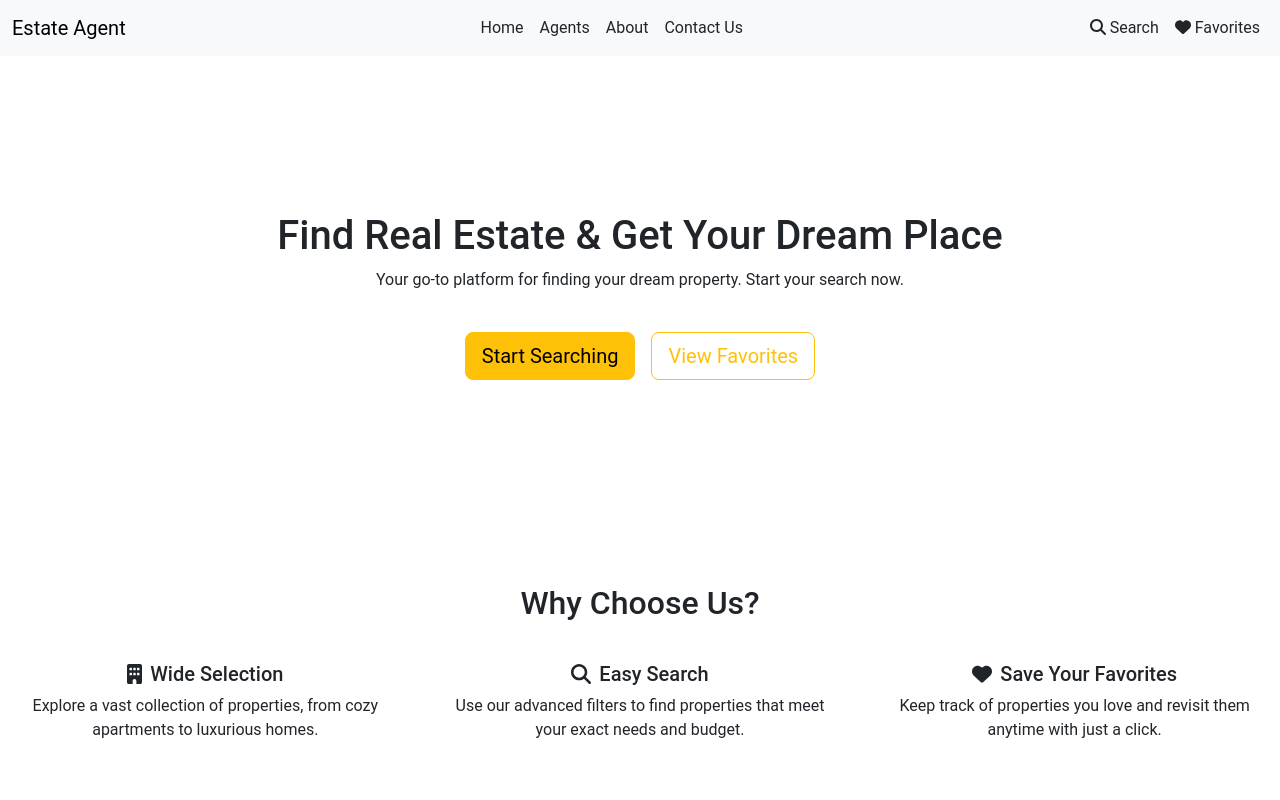
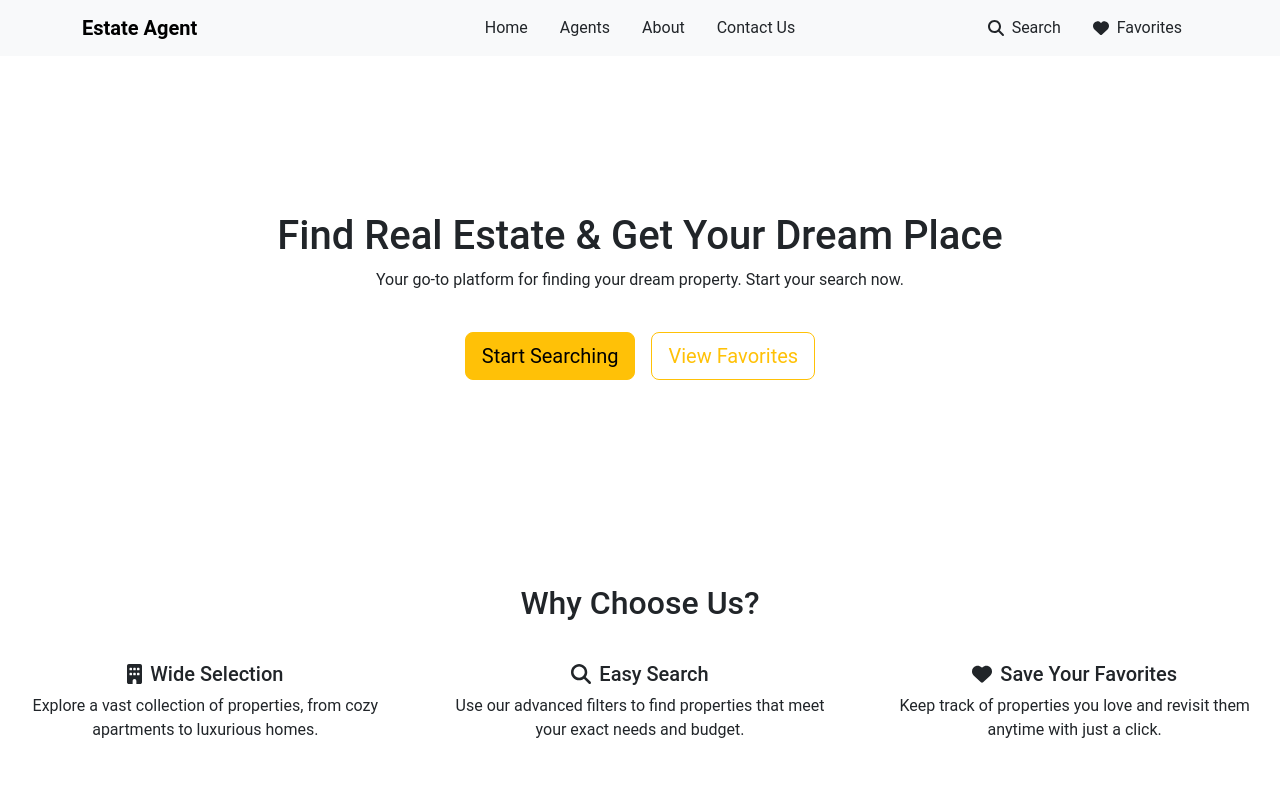
Before and after one commit to dinithshenuka/EstateAgent, a React (Vite) app in the folder estate-agent/: page / in a window 1280 px wide. Shown: the top 800 px of the page. Built offline with nearby package versions, Linux system fonts and the light colour scheme.

Commit message:
nav bar responsive

```diff
--- a/estate-agent/src/components/Navbar.jsx
+++ b/estate-agent/src/components/Navbar.jsx
@@ -1,53 +1,78 @@
-import React from "react";
+import React, { useState } from "react";
 import { Link } from "react-router-dom";
 import { FontAwesomeIcon } from "@fortawesome/react-fontawesome";
-import { faSearch, faHeart } from "@fortawesome/free-solid-svg-icons";
+import { faSearch, faHeart, faBars } from "@fortawesome/free-solid-svg-icons";
 
 function Navbar() {
+  const [isNavCollapsed, setIsNavCollapsed] = useState(true);
+
+  const handleNavCollapse = () => setIsNavCollapsed(!isNavCollapsed);
+
   return (
-    <nav className="navbar navbar-expand-lg navbar-light bg-light">
-      <div className="container-fluid">
-        <div className="navbar-left">
-          <span className="navbar-brand">Estate Agent</span>
-        </div>
+    <nav className="navbar navbar-expand-lg navbar-light bg-light sticky-top">
+      <div className="container">
+        {/* Brand */}
+        <Link className="navbar-brand fw-bold" to="/">
+          Estate Agent
+        </Link>
 
-        <div className="collapse navbar-collapse" id="navbarNav">
+        {/* Toggle Button */}
+        <button
+          className="navbar-toggler border-0"
+          type="button"
+          data-bs-toggle="collapse"
+          data-bs-target="#navbarNav"
+          aria-controls="navbarNav"
+          aria-expanded={!isNavCollapsed}
+          aria-label="Toggle navigation"
+          onClick={handleNavCollapse}
+        >
+          <FontAwesomeIcon icon={faBars} />
+        </button>
+
+        {/* Navigation Items */}
+        <div
+          className={`${isNavCollapsed ? "collapse" : ""} navbar-collapse`}
+          id="navbarNav"
+        >
+          {/* Center Menu */}
           <ul className="navbar-nav mx-auto">
-            <li className="nav-item">
+            <li className="nav-item px-2">
               <Link className="nav-link" to="/">
                 Home
               </Link>
             </li>
-
-            <li className="nav-item">
+            <li className="nav-item px-2">
               <Link className="nav-link" to="/agents">
                 Agents
               </Link>
             </li>
-
-            <li className="nav-item">
+            <li className="nav-item px-2">
               <Link className="nav-link" to="/about">
                 About
               </Link>
             </li>
-
-            <li className="nav-item">
+            <li className="nav-item px-2">
               <Link className="nav-link" to="/contact">
                 Contact Us
               </Link>
             </li>
           </ul>
 
-          <ul className="navbar-nav ml-auto">
-            <li className="nav-item">
-              <Link className="nav-link" to="/search">
-                <FontAwesomeIcon icon={faSearch} className="icon-search" />{" "}
+          {/* Right Menu */}
+          <ul className="navbar-nav ms-auto">
+            <li className="nav-item px-2">
+              <Link className="nav-link d-flex align-items-center" to="/search">
+                <FontAwesomeIcon icon={faSearch} className="me-2" />
                 Search
               </Link>
             </li>
-            <li className="nav-item">
-              <Link className="nav-link" to="/favorites">
-                <FontAwesomeIcon icon={faHeart} className="icon-favorite" />{" "}
+            <li className="nav-item px-2">
+              <Link
+                className="nav-link d-flex align-items-center"
+                to="/favorites"
+              >
+                <FontAwesomeIcon icon={faHeart} className="me-2" />
                 Favorites
               </Link>
             </li>
--- a/estate-agent/src/index.css
+++ b/estate-agent/src/index.css
@@ -8,6 +8,25 @@ body {
 /* hero */
 .hero .vh-100 {
   height: 60vh !important;
+}
+
+/* nav bar */
+@media (min-width: 992px) {
+  .navbar .navbar-collapse {
+    display: flex !important;
+    flex-basis: auto;
+  }
+
+  .navbar-nav.mx-auto {
+    position: absolute;
+    left: 50%;
+    transform: translateX(-50%);
+  }
+
+  /* for right menu overlap */
+  .navbar-nav.ms-auto {
+    margin-left: auto !important;
+  }
 }
 
 /* hover effects */
```
